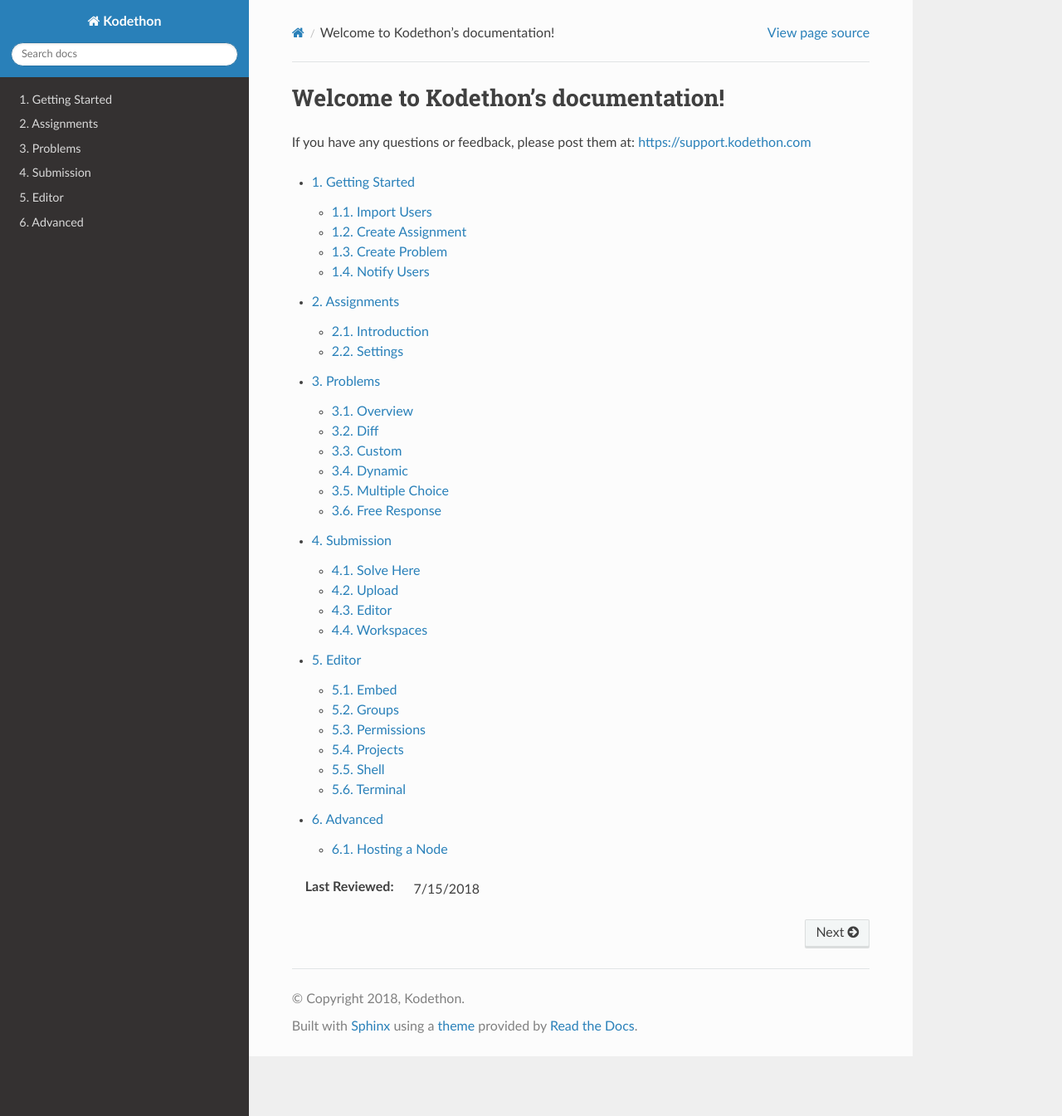
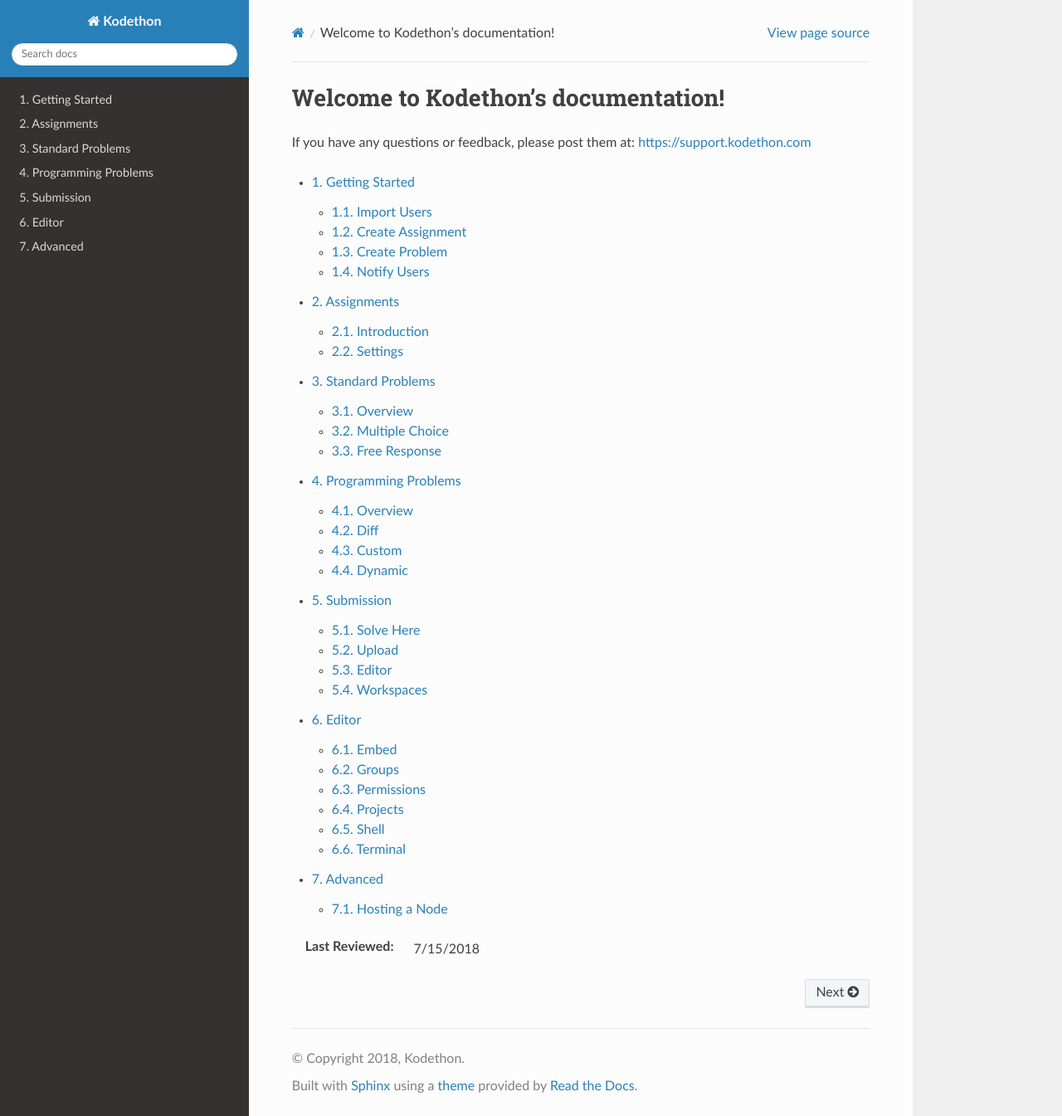
Before and after one commit to kodethon/Docs, a Sphinx documentation site: the page built from source/index.rst, in a window 1280 px wide and 1345 px high. Shown: the whole window at 83% size. Built offline with Sphinx 7.4.7 and the Read the Docs theme 2.0.0, drawn with Linux system fonts in a browser that asks for light colours; pages that are not in the unit, such as notebooks, are missing from menus.

Commit message:
Split mc/fr into standard problems

```diff
--- a/source/index.rst
+++ b/source/index.rst
@@ -11,7 +11,8 @@
 
     introduction/index
     assignments/index
-    problems/index
+    standard-problems/index
+    programming-problems/index
     submission/index
     editor/index
     advanced/index
--- a/source/problems/index.rst
+++ b/source/programming-problems/index.rst
@@ -1,5 +1,5 @@
-Problems
-========
+Programming Problems
+====================
 
 .. toctree::
     :maxdepth: 1
--- a/source/problems/overview.rst
+++ b/source/programming-problems/overview.rst
@@ -11,12 +11,10 @@
 Problem Types
 ================
 
-We currently support four types of problems:
+We currently support two types of programming problems:
 
     1. Diff
     2. Custom
-    3. Multiple Choice
-    4. Free Response
 
 Accessing Problem Files
 =======================
--- /dev/null
+++ b/source/standard-problems/index.rst
@@ -0,0 +1,9 @@
+Standard Problems
+=================
+
+.. toctree::
+    :maxdepth: 1
+
+    overview
+    multiple-choice
+    free-response
--- /dev/null
+++ b/source/standard-problems/overview.rst
@@ -0,0 +1,17 @@
+********
+Overview
+********
+
+Description
+===========
+
+A problem is what users will be providing solutions for. Each assignment shares settings from the **Assignment Settings**
+i.e. All problems in an assignment will have the same start and end time.
+
+Problem Types
+================
+
+We currently support two types of programming problems:
+
+    1. Multiple Choice
+    2. Free Response
```
Also changed, not shown: source/programming-problems/custom.rst (renamed from source/problems/custom.rst), source/programming-problems/diff.rst (renamed from source/problems/diff.rst), source/programming-problems/dynamic.rst (renamed from source/problems/dynamic.rst), source/programming-problems/faq.rst (renamed from source/problems/faq.rst), source/standard-problems/free-response.rst (renamed from source/problems/free-response.rst), source/standard-problems/multiple-choice.rst (renamed from source/problems/multiple-choice.rst).
